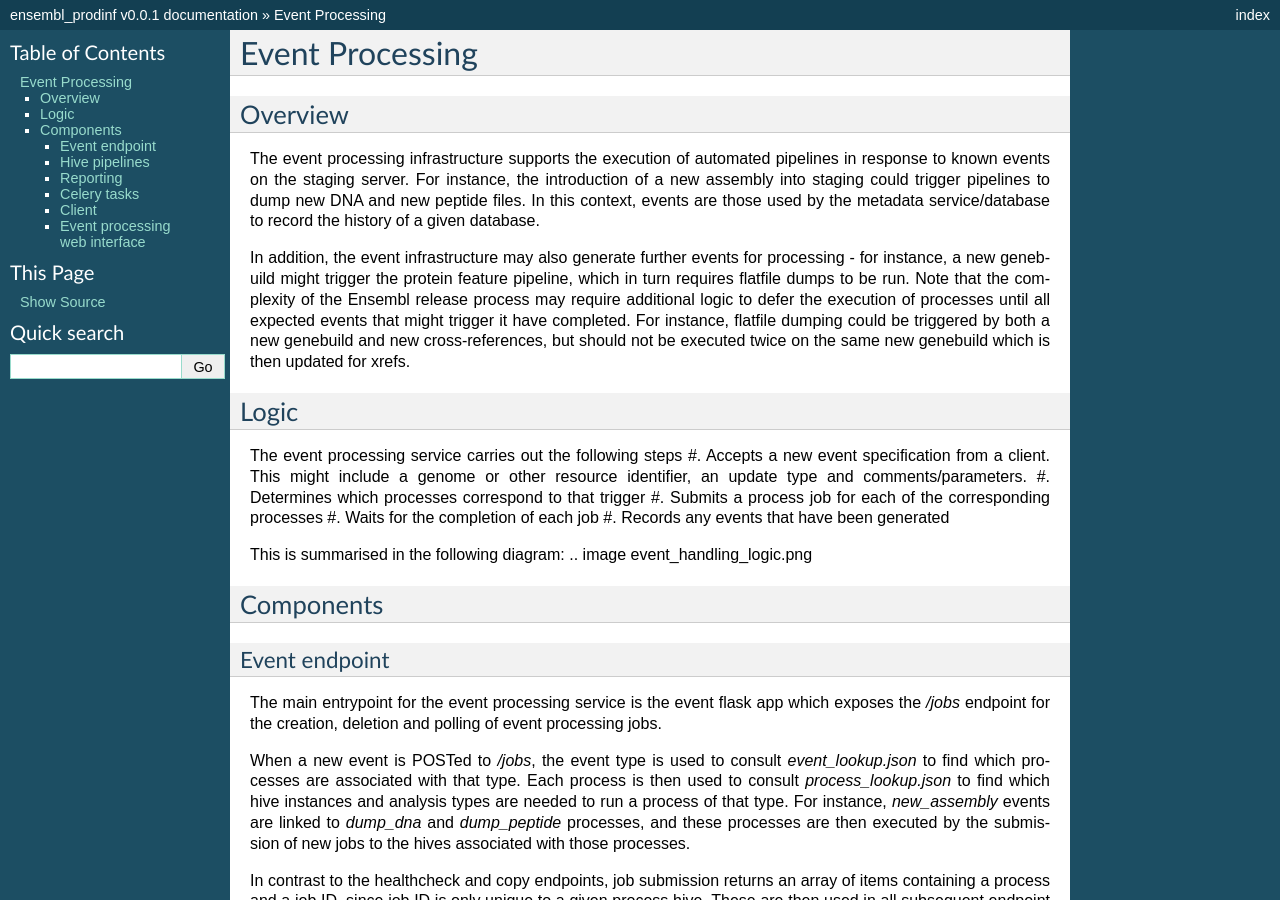
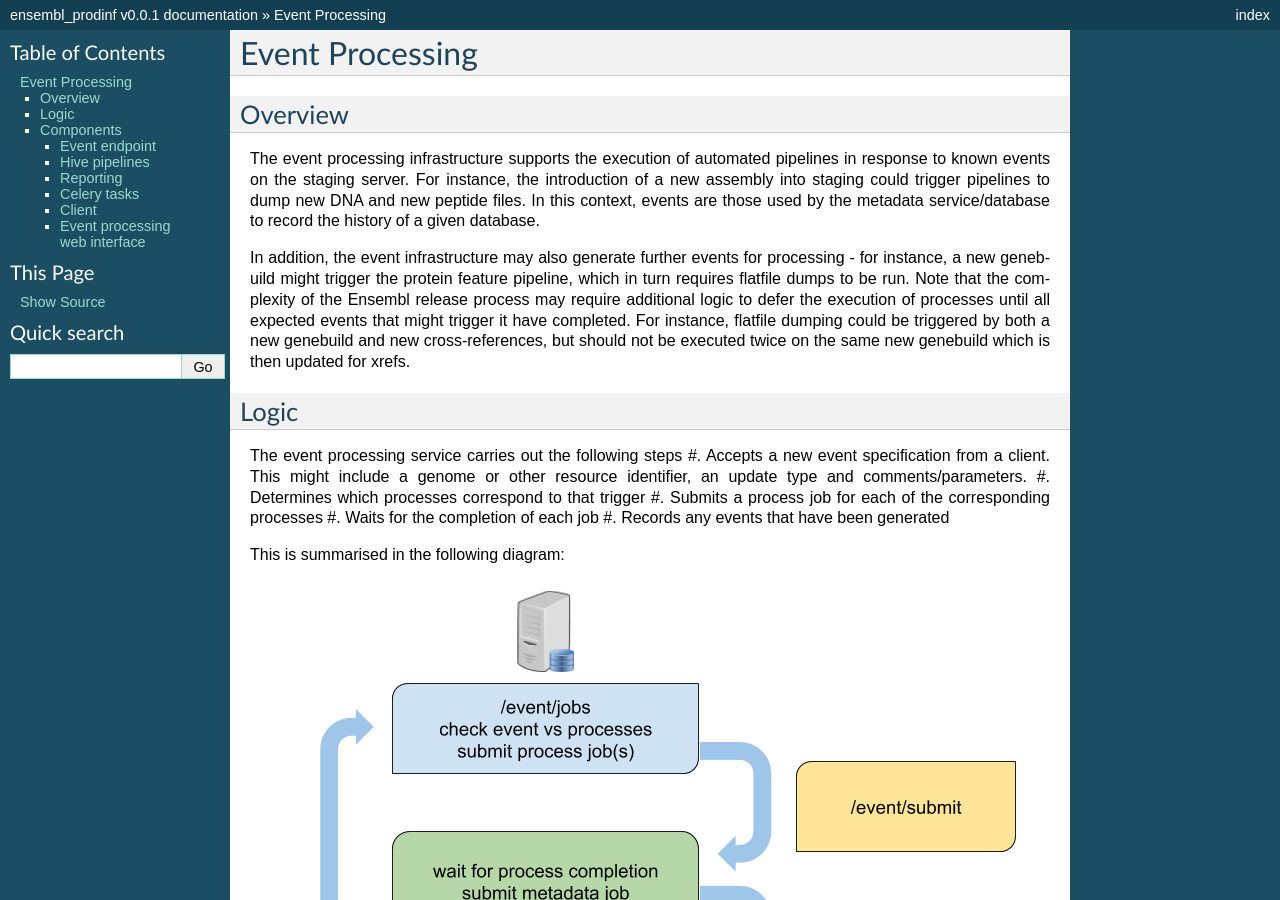
Before and after one commit to Ensembl/ensembl-prodinf-datachecks, a Sphinx documentation site: the page built from docs/event_processing.rst, in a window 1280 px wide and 900 px high. Built offline with Sphinx 7.4.7, drawn with Linux system fonts in a browser that asks for light colours.

Commit message:
general format and content update

```diff
--- a/docs/event_processing.rst
+++ b/docs/event_processing.rst
@@ -20,7 +20,8 @@ The event processing service carries out the following steps
 #. Records any events that have been generated
 
 This is summarised in the following diagram:
-.. image event_handling_logic.png
+
+.. image:: event_handling_logic.png
 
 **********
 Components
@@ -28,19 +29,19 @@ Components
 
 Event endpoint
 ==============
-The main entrypoint for the event processing service is the event flask app which exposes the `/jobs` endpoint for the creation, deletion and polling of event processing jobs.
+The main entrypoint for the event processing service is the event flask app which exposes the ``/jobs`` endpoint for the creation, deletion and polling of event processing jobs.
 
-When a new event is POSTed to `/jobs`, the event type is used to consult `event_lookup.json` to find which processes are associated with that type. Each process is then used to consult `process_lookup.json` to find which hive instances and analysis types are needed to run a process of that type. For instance, `new_assembly` events are linked to `dump_dna` and `dump_peptide` processes, and these processes are then executed by the submission of new jobs to the hives associated with those processes.
+When a new event is POSTed to ``/jobs``, the event type is used to consult ``event_lookup.json`` to find which processes are associated with that type. Each process is then used to consult ``process_lookup.json`` to find which hive instances and analysis types are needed to run a process of that type. For instance, ``new_assembly`` events are linked to ``dump_dna`` and ``dump_peptide`` processes, and these processes are then executed by the submission of new jobs to the hives associated with those processes.
 
-In contrast to the healthcheck and copy endpoints, job submission returns an array of items containing a process and a job ID, since job ID is only unique to a given process hive. These are then used in all subsequent endpoint interactions such as result retrieval e.g. submitting a `new_genebuild` event might return `dump_peptide` job 1, which can then be checked using `/jobs/dump_peptide/1`.
+In contrast to the healthcheck and copy endpoints, job submission returns an array of items containing a process and a job ID, since job ID is only unique to a given process hive. These are then used in all subsequent endpoint interactions such as result retrieval e.g. submitting a ``new_genebuild`` event might return ``dump_peptide`` job 1, which can then be checked using ``/jobs/dump_peptide/1``.
 
 Hive pipelines
 ==============
 The endpoint is capable of submitting jobs to any hive pipeline that meets the standard criteria for seeding jobs and waiting for results, and multiple different processes can be run in the same hive or different hives, depending on load etc.
 
-An example is shown in `Bio::EnsEMBL::Production::Pipeline::EventHandling::EventHandling_conf`. In this example, the entry point for job seeding is `Bio::EnsEMBL::Production::Pipeline::EventHandling::EventHandler` which accepts an event object and then seeds new jobs as appropriate. In this example, there are multiple analyses of this class, but it would be equally valid to have a single analysis which then flows events to different branches according to the event.
+An example is shown in ``Bio::EnsEMBL::Production::Pipeline::EventHandling::EventHandling_conf``. In this example, the entry point for job seeding is ``Bio::EnsEMBL::Production::Pipeline::EventHandling::EventHandler`` which accepts an event object and then seeds new jobs as appropriate. In this example, there are multiple analyses of this class, but it would be equally valid to have a single analysis which then flows events to different branches according to the event.
 
-Dumping is then handled by standard hive analyses from the existing FTP pipeline, and completion is monitored via a semaphored job of class `Bio::EnsEMBL::Production::Pipeline::EventHandling::EventHandlerCompletion` which writes a row to the `results` table which can be checked by the controlling task. This does not contain anything beyond indicating success.
+Dumping is then handled by standard hive analyses from the existing FTP pipeline, and completion is monitored via a semaphored job of class ``Bio::EnsEMBL::Production::Pipeline::EventHandling::EventHandlerCompletion`` which writes a row to the ``results`` table which can be checked by the controlling task. This does not contain anything beyond indicating success.
 
 Reporting
 =========
@@ -48,11 +49,11 @@ Reporting is carried out using the queue-backed Python and Perl implementations
 
 Celery tasks
 ============
-Once each process for an event is submitted, a `process_result` task from `ensembl_prodinf.event_tasks` is submitted. This periodically polls the hive for success, and is intended to update the metadata database and submit new events as required (this is not yet implemented).
+Once each process for an event is submitted, a ``process_result`` task from ``ensembl_prodinf.event_tasks`` is submitted. This periodically polls the hive for success, and is intended to update the metadata database and submit new events as required (this is not yet implemented).
 
 Client
 ======
-A simple client intended for command line and programmatic use is provided in `ensembl_prodinf.EventClient`. This provides basic support for event submission and job polling.
+A simple client intended for command line and programmatic use is provided in ``ensembl_prodinf.EventClient``. This provides basic support for event submission and job polling.
 
 Event processing web interface
 ==============================
```
Also changed, not shown: docs/handover.rst (+25 -19 lines).
